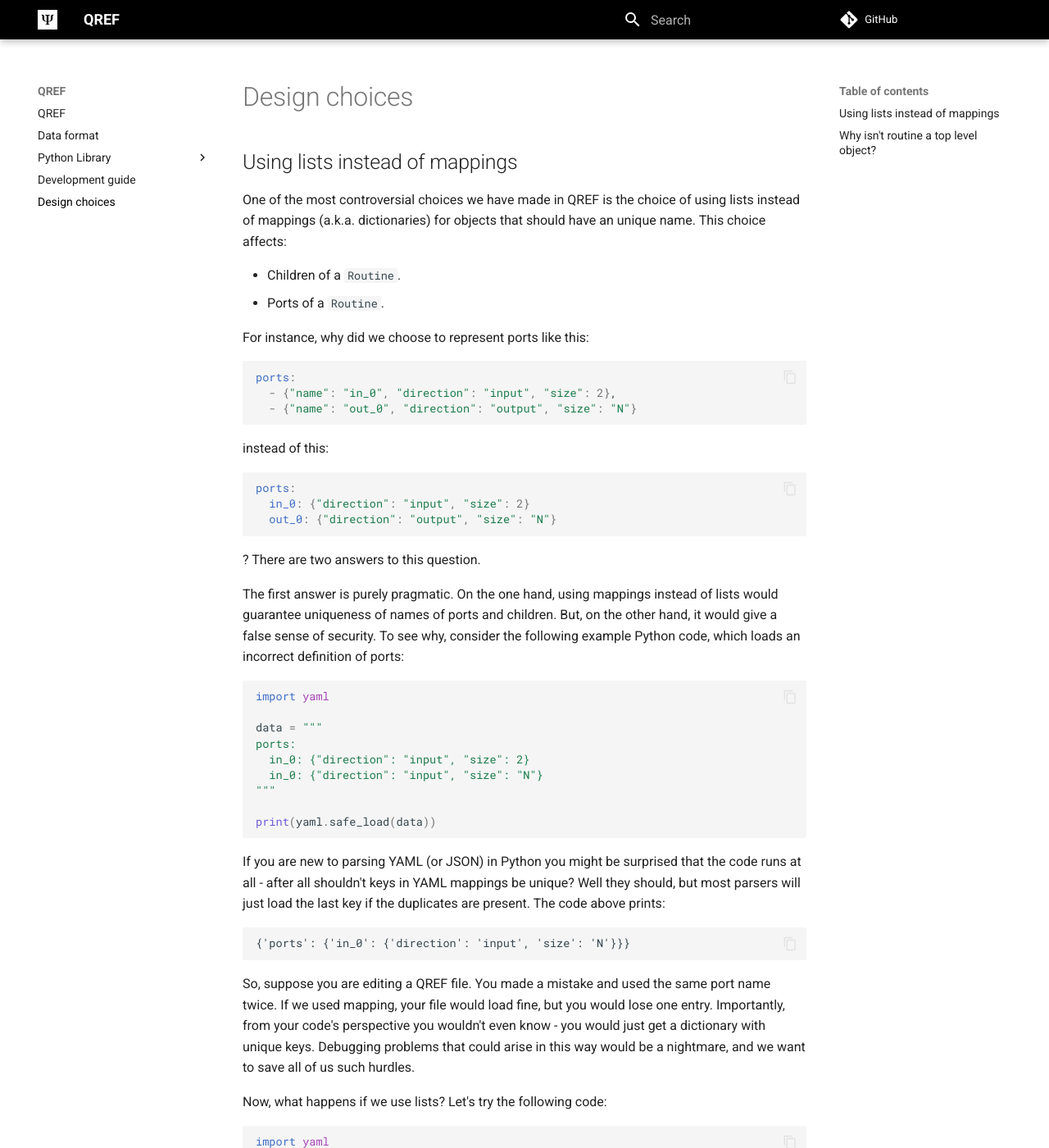
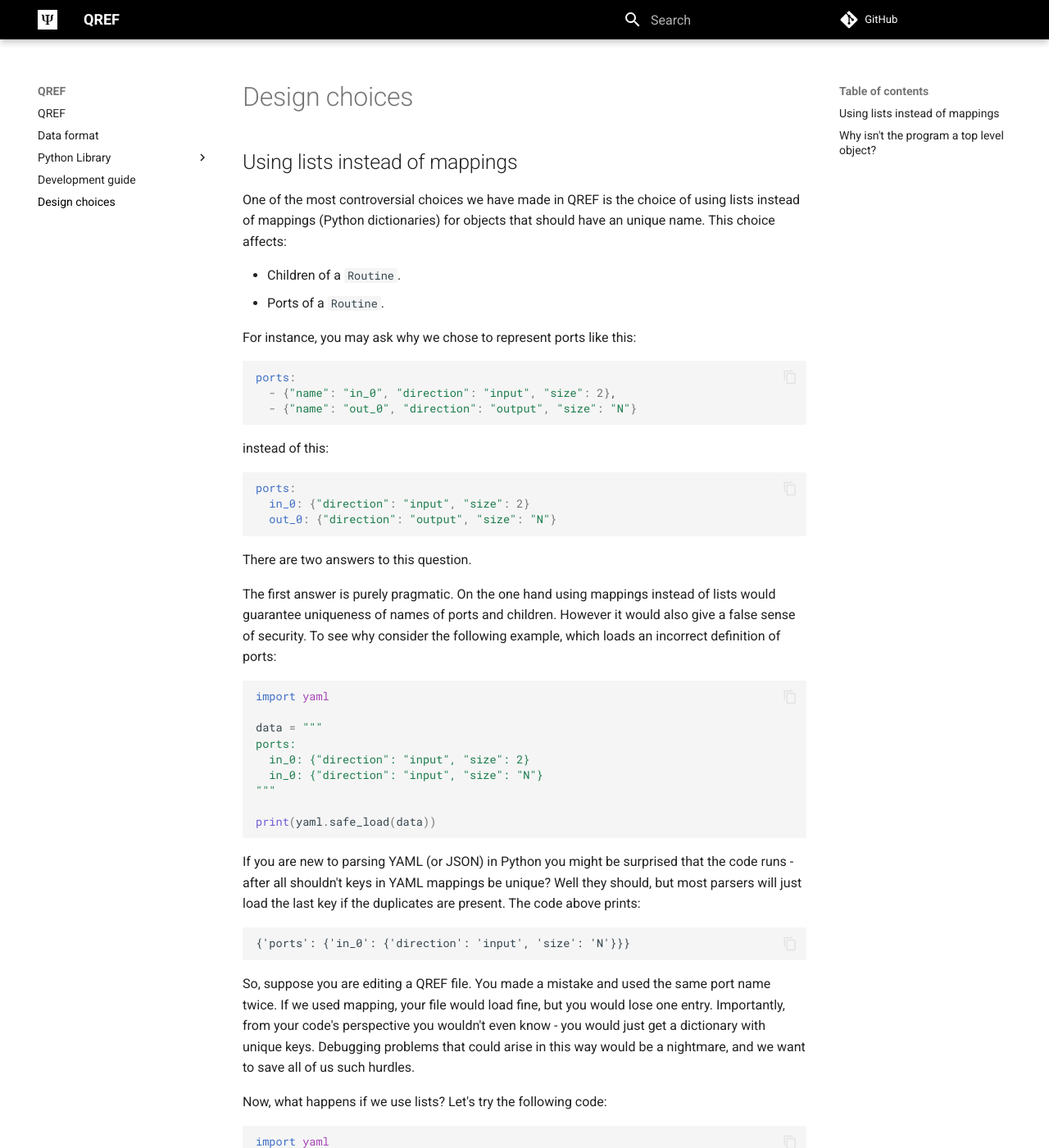
Before and after one commit to PsiQ/qref, an MkDocs documentation site: the page built from docs/design.md, in a window 1280 px wide and 1400 px high. Shown: the whole window at 82% size. Built offline with MkDocs 1.6.1 and Material for MkDocs 9.7.7, drawn with Linux system fonts in a browser that asks for light colours; comment, search, counter and statistics services are not loaded; the version menu is left out; some of the changed text lies outside the part shown.

Commit message:
Typo fixes, minor grammatical changes to design.md

````diff
--- a/docs/design.md
+++ b/docs/design.md
@@ -3,13 +3,13 @@
 ## Using lists instead of mappings
 
 One of the most controversial choices we have made in QREF is the choice of
-using lists instead of mappings (a.k.a. dictionaries) for objects that
+using lists instead of mappings (Python dictionaries) for objects that
 should have an unique name. This choice affects:
 
 - Children of a `Routine`.
 - Ports of a `Routine`.
 
-For instance, why did we choose to represent ports like this:
+For instance, you may ask why we chose to represent ports like this:
 
 ```yaml
 ports:
@@ -24,13 +24,12 @@ ports:
   in_0: {"direction": "input", "size": 2}
   out_0: {"direction": "output", "size": "N"}
 ```
-? There are two answers to this question.
+There are two answers to this question.
 
-The first answer is purely pragmatic. On the one hand, using mappings
+The first answer is purely pragmatic. On the one hand using mappings
 instead of lists would guarantee uniqueness of names of ports
-and children. But, on the other hand, it would give a false
-sense of security. To see why, consider the following example
-Python code, which loads an incorrect definition of ports:
+and children. However it would also give a false
+sense of security. To see why consider the following example, which loads an incorrect definition of ports:
 
 ```python
 import yaml
@@ -45,7 +44,7 @@ print(yaml.safe_load(data))
 ```
 
 If you are new to parsing YAML (or JSON) in Python you might be
-surprised that the code runs at all - after all shouldn't keys
+surprised that the code runs - after all shouldn't keys
 in YAML mappings be unique? Well they should, but most parsers
 will just load the last key if the duplicates are present. The
 code above prints:
@@ -104,10 +103,10 @@ essential that at least the order of children is expressed in a list.
     resources are sorted alphabetically by name. However, initial order
     of children is always preserved.
 
-## Why isn't routine a top level object?
+## Why isn't the program a top level object?
 
 The actual program you are representing in QREF is stored
-as `program` property of a top-level schema object, i.e.
+as the `program` property of a top-level schema object, i.e.
 
 ```yaml
 version: v1
````
Also changed, not shown: other parts of docs/design.md (+3 -3 lines).
